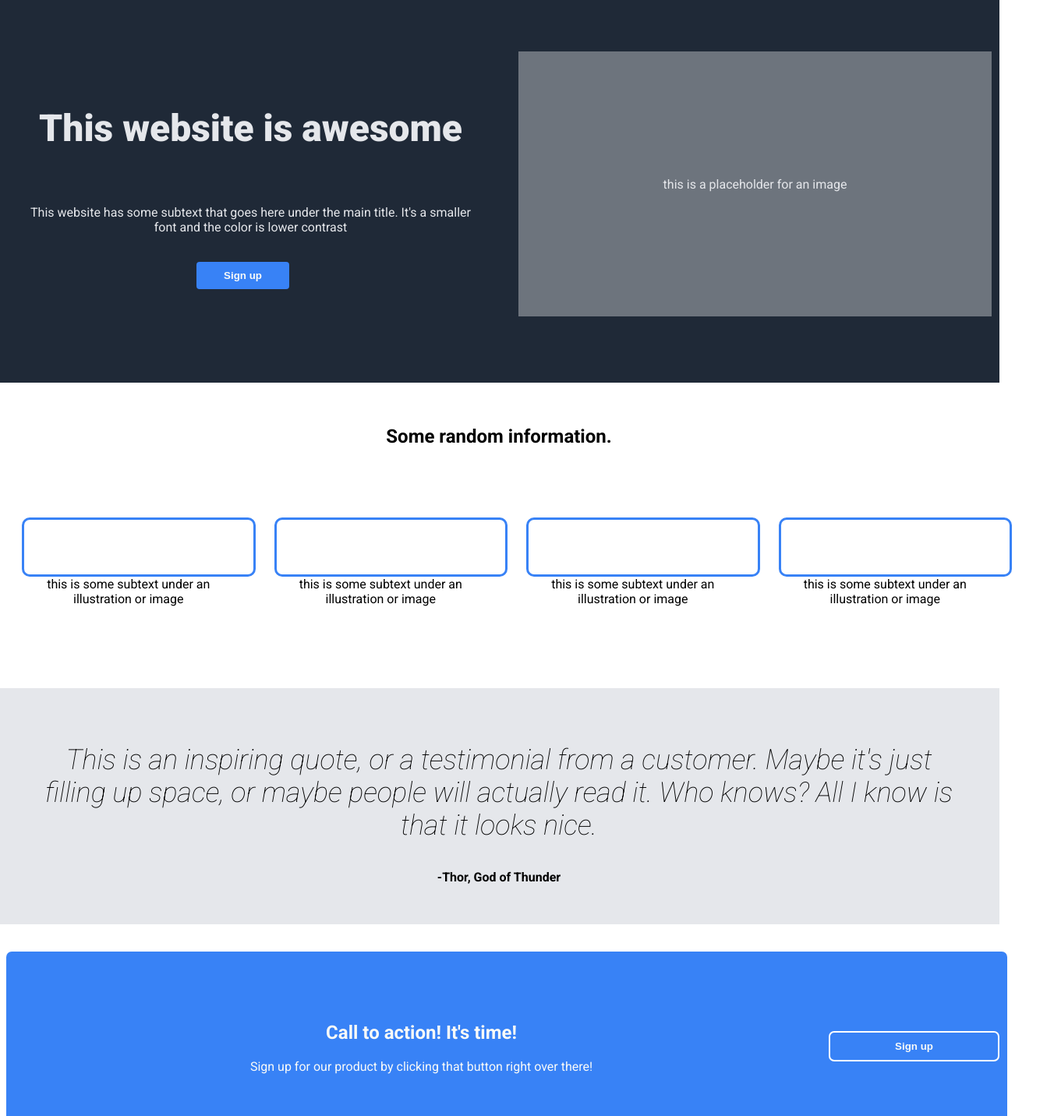
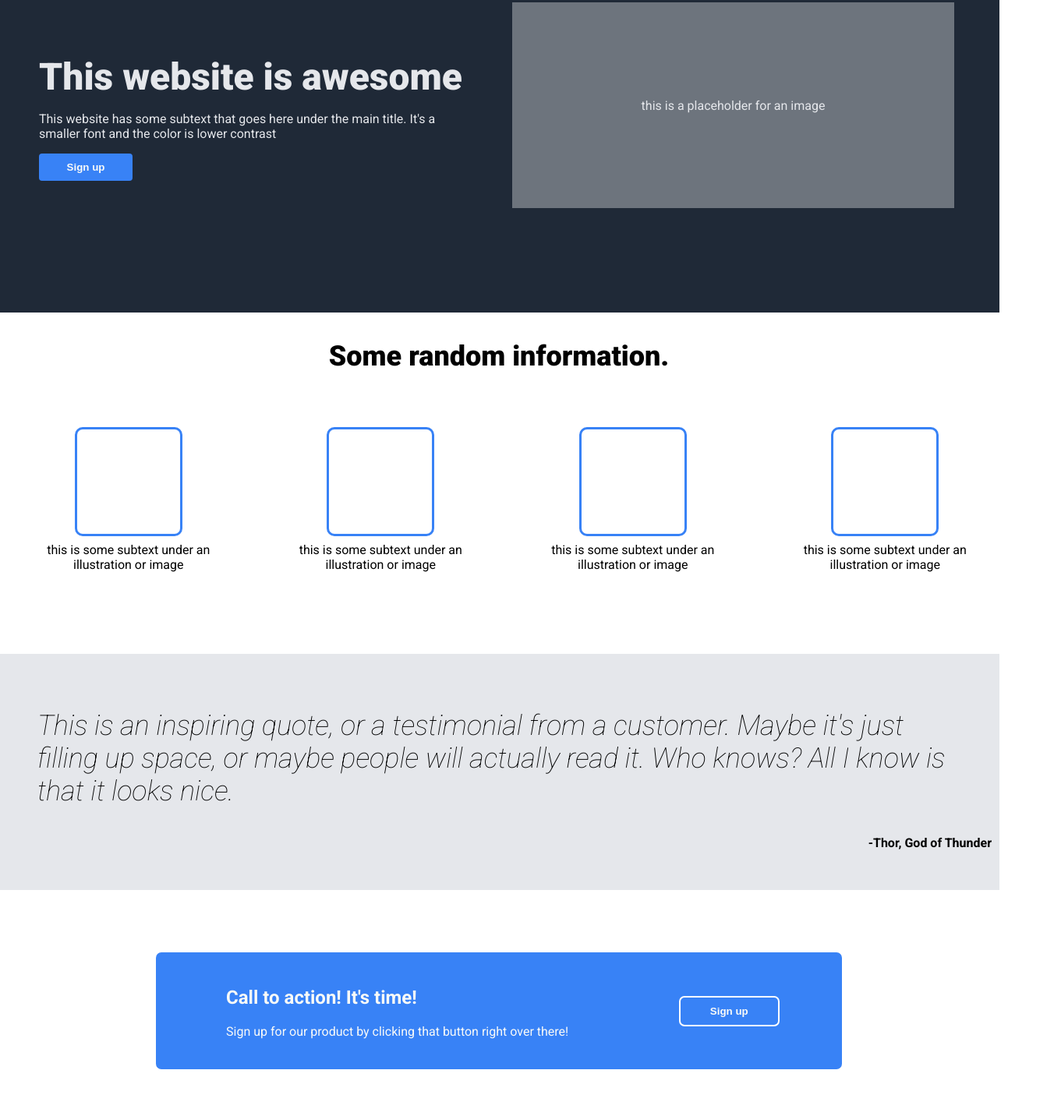
Before and after one commit to brookemelody/odin-landing-page, a plain HTML site: page index.html in a window 1280 px wide. Shown: the part 201-1633 px from the top of the page at 78% size, 1352 px wide, since content can reach past the window. Drawn offline with Linux system fonts and the light colour scheme.

Commit message:
Adjust padding and margins

```diff
--- a/index.html
+++ b/index.html
@@ -18,8 +18,8 @@
         </div>
         <div id="main-container">
             <div id="text">
-                <div id="main-text">This website is awesome</div>
-                <div id="subtext">This website has some subtext that goes here under the main title. It's a smaller font and the color is lower contrast</div>
+                <h1 id="main-text">This website is awesome</h1>
+                <p id="sub-text">This website has some subtext that goes here under the main title. It's a smaller font and the color is lower contrast</p>
                 <button>Sign up</button>
             </div>
             <div id="image-placeholder">
@@ -28,7 +28,7 @@
         </div>
     </div>
     <div class="button">
-        <h2>Some random information.</h2>
+        <h2 id="information-header-text">Some random information.</h2>
         <div id="blocks">
             <div class="block-1">
                 <div class="block"></div>
@@ -54,9 +54,9 @@
     </div>
     <div class="button" id="call-to-action">
         <div id="call-to-action-container">
-            <div>
-                <h2>Call to action! It's time!</h2>
-                <p>Sign up for our product by clicking that button right over there!</p>
+            <div class="call-to-action-text">
+                <h2 class="left-align">Call to action! It's time!</h2>
+                <p class="left-align">Sign up for our product by clicking that button right over there!</p>
             </div>
             <button>Sign up</button>
         </div>
--- a/style.css
+++ b/style.css
@@ -25,6 +25,9 @@ body div {
 
 #header {
     display: flex;
+    /* border: 1px solid green; */
+    padding-top: 0%;
+    gap: 25%;
 }
 
 #header-logo, button {
@@ -34,6 +37,7 @@ body div {
 
 #header-logo {
     font-size: 24px;
+    width: 25%;
 }
 
 #header a {
@@ -47,12 +51,24 @@ body div {
 #main-container {
     display: flex;
     gap: 50px;
-    padding: 50px 0px 50px 0px;
+    padding-left: 2em;
+    margin-bottom: 4em;
+}
+
+#text {
+    display: flex;
+    flex-direction: column;
 }
 
 #main-text {
+    text-align: left;
     font-size: 48px;
     font-weight: 900;
+    margin-bottom: 0em;
+}
+
+#sub-text {
+    text-align: left;
 }
 
 #image-placeholder {
@@ -60,6 +76,7 @@ body div {
     align-items: center;
     justify-content: center;
     background-color: #6d747d;
+    margin-right: 5em;
 }
 
 button {
@@ -67,6 +84,14 @@ button {
     border: none;
     border-radius: 4px; /* round corners */
     padding: 10px 35px 10px 35px;
+    width: 9em;
+}
+
+#information-header-text {
+    font-size: 36px;
+    font-weight: 900;
+    margin-bottom: 0em;
+    margin-top: 0em;
 }
 
 .button {
@@ -78,23 +103,40 @@ button {
     gap: 30px;
 }
 
+.block-1 {
+    display: flex;
+    flex-direction: column;
+    align-items: center;
+    gap: 0.5em;
+}
+
 .block {
+    width: 7em;
+    height: 4em;
     border: #3882f6 solid 3px;
     border-radius: 10px;
 }
 
 #quote {
-    background-color: #e5e7eb;;
+    background-color: #e5e7eb;
 }
 
 blockquote {
     font-size: 36px;
     font-style: italic;
     font-weight: lighter;
+    text-align: left;
 }
 
 #quote-attribution {
     font-weight: bolder;
+    text-align: right;
+}
+
+#call-to-action {
+    display: flex;
+    justify-content: center;;
+    padding: 5em;
 }
 
 #call-to-action-container {
@@ -103,6 +145,14 @@ blockquote {
     color: #f9faf8;
     background-color: #3882f6;
     border-radius: 7px;
+    height: 5em;
+    width: 45em;
+    padding-left: 5em;
+    padding-right: 5em;
+}
+
+.left-align {
+    text-align: left;
 }
 
 #call-to-action-container button {
```
